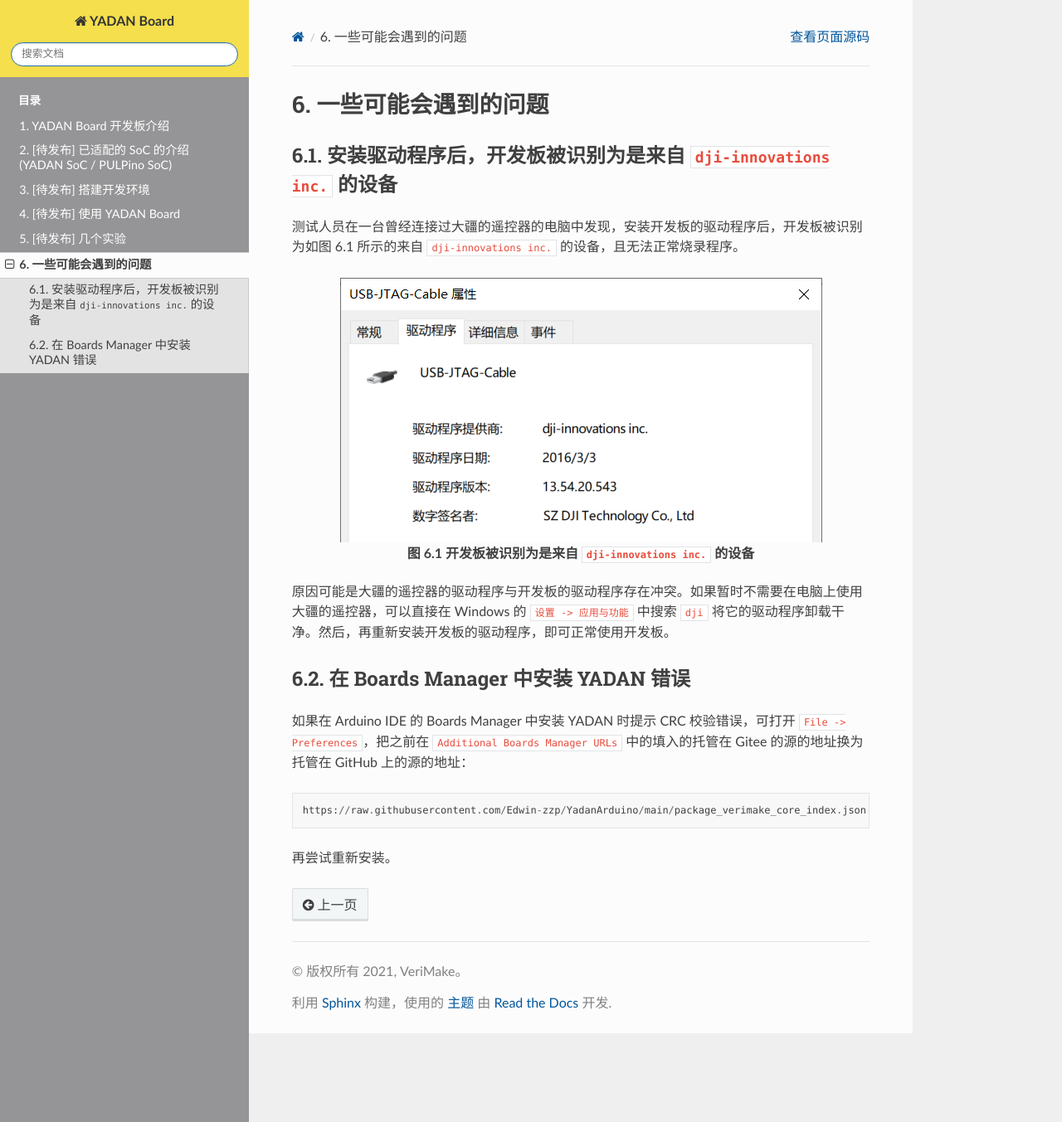
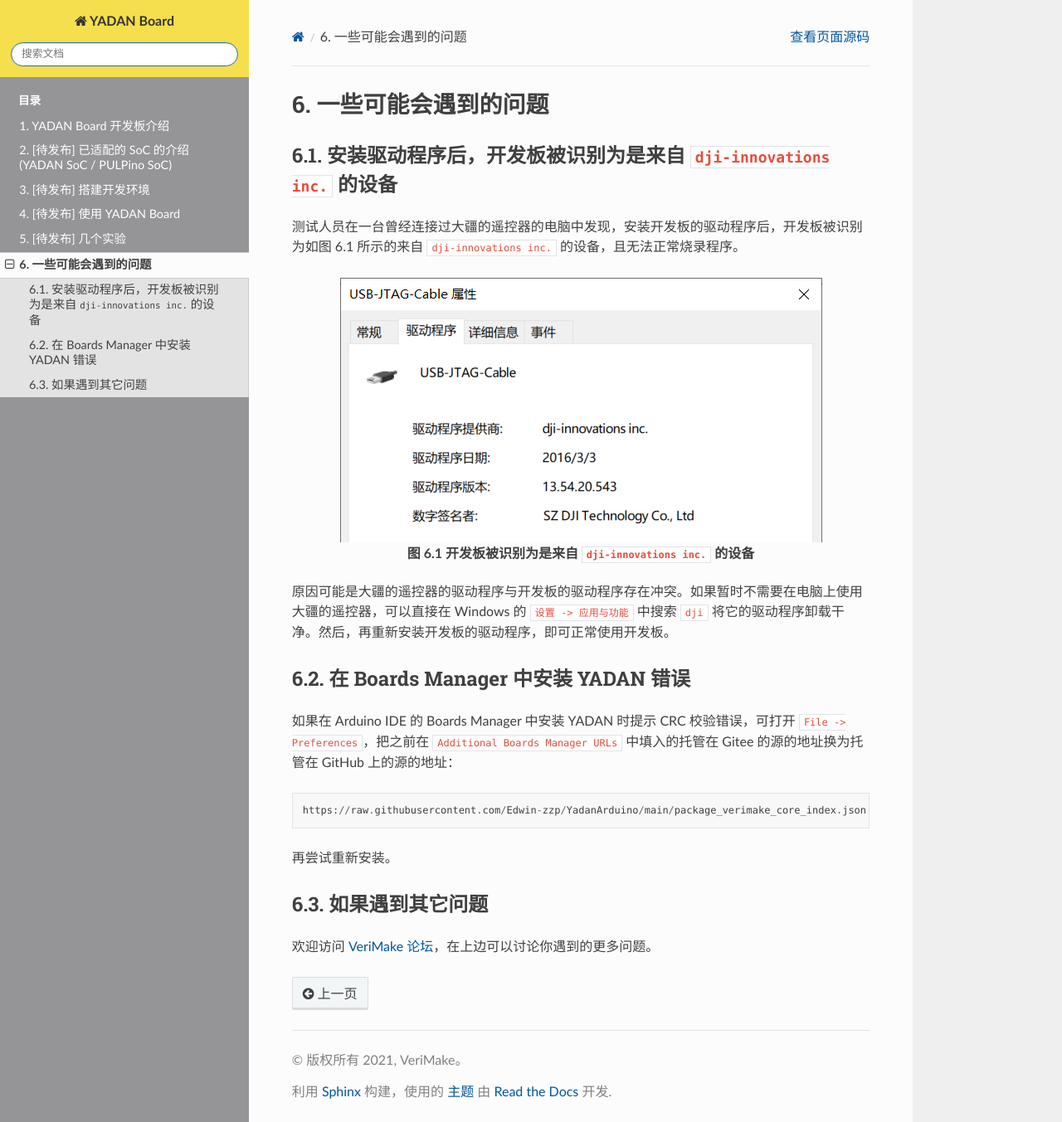
Before and after one commit to CSY-tvgo/YADAN-Docs, a Sphinx documentation site: the page built from docs/source/YADAN_Board/chap6.md, in a window 1280 px wide and 1353 px high. Shown: the whole window at 83% size. Built offline with Sphinx 7.4.7 and the Read the Docs theme 2.0.0, drawn with Linux system fonts in a browser that asks for light colours.

Commit message:
update chap06

````diff
--- a/docs/source/YADAN_Board/chap6.md
+++ b/docs/source/YADAN_Board/chap6.md
@@ -12,8 +12,13 @@
 
 ## 在 Boards Manager 中安装 YADAN 错误
 
-如果在 Arduino IDE 的 Boards Manager 中安装 YADAN 时提示 CRC 校验错误，可打开 `File -> Preferences`，把之前在 `Additional Boards Manager URLs` 中的填入的托管在 Gitee 的源的地址换为托管在 GitHub 上的源的地址：
+如果在 Arduino IDE 的 Boards Manager 中安装 YADAN 时提示 CRC 校验错误，可打开 `File -> Preferences`，把之前在 `Additional Boards Manager URLs` 中填入的托管在 Gitee 的源的地址换为托管在 GitHub 上的源的地址：
 ```
 https://raw.githubusercontent.com/Edwin-zzp/YadanArduino/main/package_verimake_core_index.json
 ```
 再尝试重新安装。
+
+
+## 如果遇到其它问题
+
+欢迎访问 [VeriMake 论坛](https://www.verimake.com/)，在上边可以讨论你遇到的更多问题。
````
